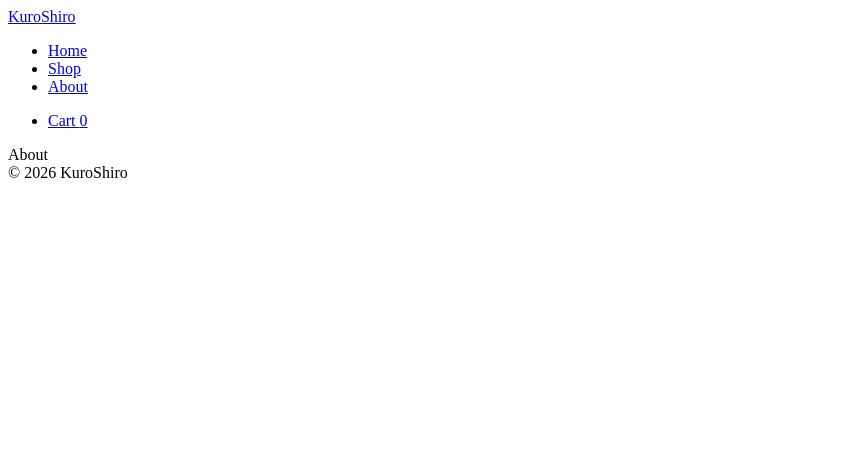
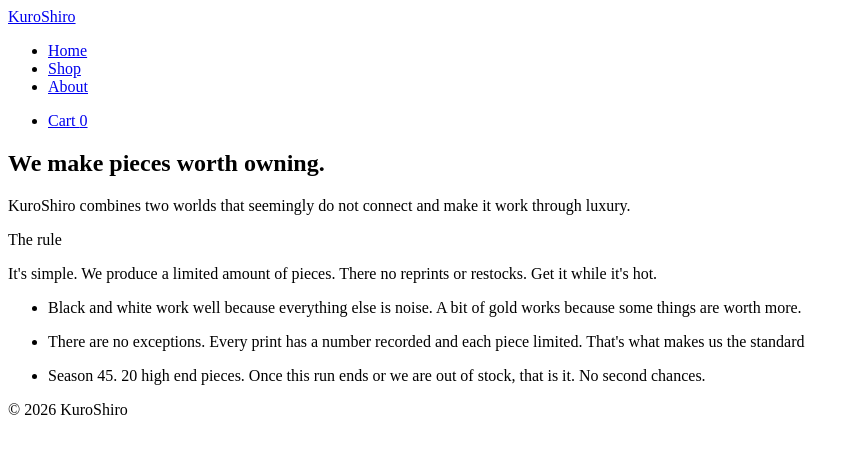
Before and after one commit to Olly-Codes/kuroshiro-shop, a React (Vite) app: page /about in a window 1280 px wide. Shown: the top 454 px of the page, without its empty margins (0-859 px from the left). Built offline with nearby package versions, Linux system fonts and the light colour scheme.

Commit message:
feat: add content to about page component

```diff
--- a/src/routes/About.jsx
+++ b/src/routes/About.jsx
@@ -1,7 +1,36 @@
 
 const About = () => {
   return (
-    <div className="about-content">About</div>
+    <div className="about-content">
+      <section className="main-about-section">
+        <div className="main-about-left">
+          <h1>We make pieces worth owning.</h1>
+        </div>
+
+        <div className="main-about-right">
+          <p>KuroShiro combines two worlds that seemingly do not connect and make it work through luxury.</p>
+        </div>
+      </section>
+
+      <section className="middle-about-section">
+        <p>The rule</p>
+        <p>It's simple. We produce a limited amount of pieces. There no reprints or restocks. Get it while it's hot.</p>
+      </section>
+
+      <section className="bottom-about-section">
+        <ul className="about-details">
+          <li>
+            <p>Black and white work well because everything else is noise. A bit of gold works because some things are worth more.</p>
+          </li>
+          <li>
+            <p>There are no exceptions. Every print has a number recorded and each piece limited. That's what makes us the standard</p>
+          </li>
+          <li>
+            <p>Season 45. 20 high end pieces. Once this run ends or we are out of stock, that is it. No second chances.</p>
+          </li>
+        </ul>
+      </section>
+    </div>
   )
 }
 
```
